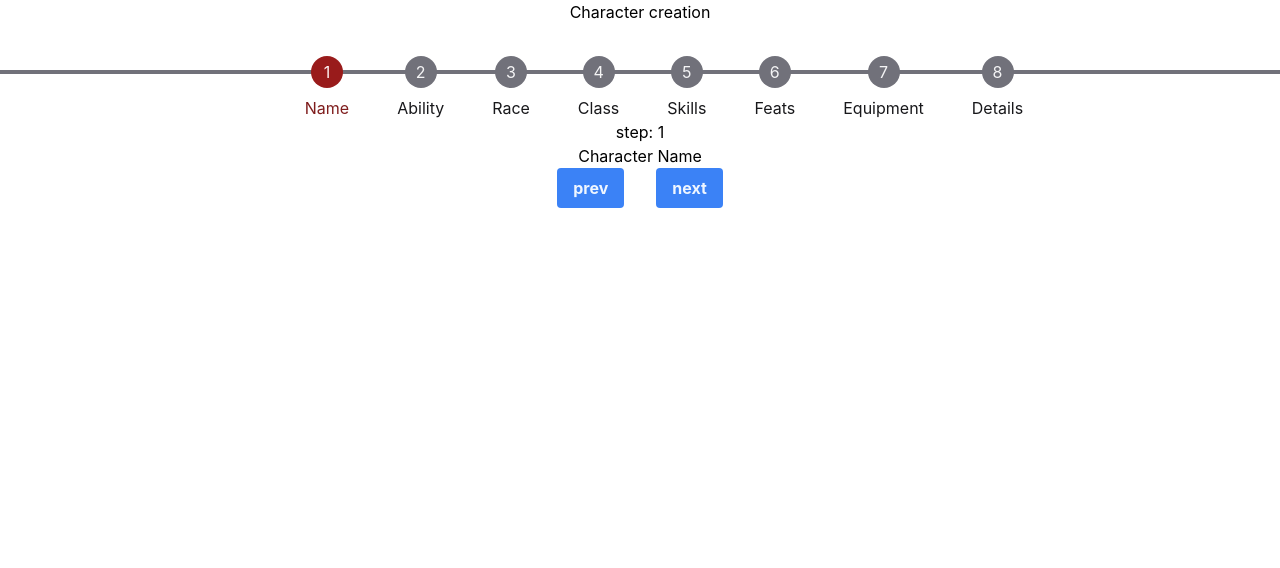
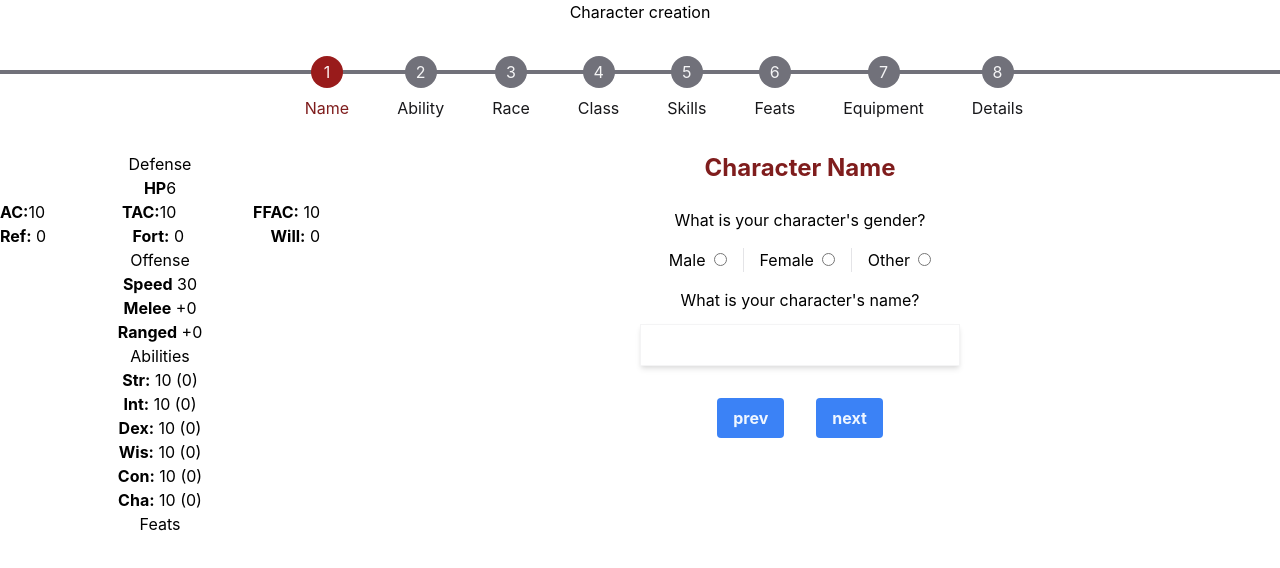
Before and after one commit to motorollerscalatron/pf1-character-creation-simulator, a React (Create React App) app: page / in a window 1280 px wide. Shown: the top 568 px of the page. Built offline with nearby package versions, Linux system fonts and the light colour scheme.

Commit message:
add immer / poplulate step1 with a form with states hooked

```diff
--- a/package.json
+++ b/package.json
@@ -17,6 +17,7 @@
     "react-router-dom": "^5.2.0",
     "react-scripts": "4.0.3",
     "typescript": "^4.1.2",
+    "use-immer": "^0.5.1",
     "web-vitals": "^1.0.1"
   },
   "scripts": {
--- a/src/views/CharacterCreation/CharacterCreation.tsx
+++ b/src/views/CharacterCreation/CharacterCreation.tsx
@@ -9,63 +9,37 @@ import Skills from './components/steps/Skills/Skills';
 import Feats from './components/steps/Feats/Feats';
 import Equipment from './components/steps/Equipment/Equipment';
 import Details from './components/steps/Details/Details';
-
+import CharacterStats from './components/CharacterStats/CharacterStats';
+import { useImmer } from 'use-immer';
+import { ICharacterGenerationState } from './characterCreation.types';
+import { nameStepValidator } from './components/steps/Name/nameStepValidator';
 const { useState } = React;
 export interface ICharacterCreationProps {}
 
 type ComponentsMap = {
-  [key: string]: React.FC;
+  [key: string]: typeof Name | typeof Abilities;
 };
 
 const componentsMap: ComponentsMap = {
   1: Name,
   2: Abilities,
-  3: Race,
+  /*3: Race,
   4: Class,
   5: Skills,
   6: Feats,
   7: Equipment,
-  8: Details,
+  8: Details,*/
 };
 
-interface CharacterGenerationState {
-  name: string;
-  gender: 'Male' | 'Female' | 'Other' | '';
-  campaignType:
-    | 'Low Fantasy'
-    | 'Standard Fantasy'
-    | 'High Fantasy'
-    | 'Epic Fantasy'
-    | '';
-  abilities: {
-    strength: number;
-    dexterity: number;
-    constitution: number;
-    intelligence: number;
-    wisdom: number;
-    charisma: number;
+type StepValidators = {
+  [key: string]: (characterState: ICharacterGenerationState) => boolean;
 };
-  race: 'Human' | 'Half-Elf' | 'Elf' | 'Half-Orc' | 'Dwarf' | 'Halfling' | '';
-  abilityScore:
-    | 'Strength'
-    | 'Dexterity'
-    | 'Constitution'
-    | 'Intelligence'
-    | 'Wisdom'
-    | 'Charisma'
-    | '';
-  bonusLanguage: string;
-  class:
-    | 'Fighter'
-    | 'Rouge'
-    | 'Paladin'
-    | 'Cleric'
-    | 'Sorcerer'
-    | 'Wizard'
-    | '';
-}
 
-const initialState: CharacterGenerationState = {
+const stepValidators: StepValidators = {
+  1: nameStepValidator,
+};
+
+const initialState: ICharacterGenerationState = {
   name: '',
   gender: '',
   campaignType: 'Standard Fantasy',
@@ -85,17 +59,41 @@ const initialState: CharacterGenerationState = {
 
 export default function CharacterCreation(props: ICharacterCreationProps) {
   const { step, nextStep, prevStep, setStep } = useStepper(1, 8);
-  const [form, setForm] = useState(initialState);
+  const [characterState, updateCharacterState] = useImmer(initialState);
 
   const CurrentComponent = componentsMap[step];
+
+  const onNextStep = () => {
+    const validator = stepValidators[step];
+    if (typeof validator !== 'function') {
+      throw new Error(`No validator function provided for step ${step}`);
+    }
+
+    const isStepComplete = validator(characterState);
+
+    if (!isStepComplete) {
+      alert('Please complete all the fields!');
+      return;
+    }
+    nextStep();
+  };
 
   return (
     <div className="container mx-auto">
       <div className="mb-8">Character creation</div>
       <CharacterCreationSteps currentStep={step} />
-      <div>step: {step}</div>
+      <main className="grid grid-cols-12 mt-8">
+        <aside className="col-span-3">
+          <CharacterStats characterState={characterState} />
+        </aside>
+
+        <section className="col-span-9 space-y-8">
           <div>
-        <CurrentComponent />
+            {/*<CurrentComponent characterState={characterState} />*/}
+            <CurrentComponent
+              characterState={characterState}
+              updateCharacterState={updateCharacterState}
+            />
           </div>
           <div className="space-x-8">
             <button
@@ -106,11 +104,13 @@ export default function CharacterCreation(props: ICharacterCreationProps) {
             </button>
             <button
               className="bg-blue-500 hover:bg-blue-700 text-blue-50 font-bold py-2 px-4 rounded"
-          onClick={nextStep}
+              onClick={onNextStep}
             >
               next
             </button>
           </div>
+        </section>
+      </main>
     </div>
   );
 }
--- /dev/null
+++ b/src/views/CharacterCreation/characterCreation.types.tsx
@@ -0,0 +1,36 @@
+export interface ICharacterGenerationState {
+  name: string;
+  gender: 'Male' | 'Female' | 'Other' | '';
+  campaignType:
+    | 'Low Fantasy'
+    | 'Standard Fantasy'
+    | 'High Fantasy'
+    | 'Epic Fantasy'
+    | '';
+  abilities: {
+    strength: number;
+    dexterity: number;
+    constitution: number;
+    intelligence: number;
+    wisdom: number;
+    charisma: number;
+  };
+  race: 'Human' | 'Half-Elf' | 'Elf' | 'Half-Orc' | 'Dwarf' | 'Halfling' | '';
+  abilityScore:
+    | 'Strength'
+    | 'Dexterity'
+    | 'Constitution'
+    | 'Intelligence'
+    | 'Wisdom'
+    | 'Charisma'
+    | '';
+  bonusLanguage: string;
+  class:
+    | 'Fighter'
+    | 'Rouge'
+    | 'Paladin'
+    | 'Cleric'
+    | 'Sorcerer'
+    | 'Wizard'
+    | '';
+}
--- /dev/null
+++ b/src/views/CharacterCreation/components/CharacterStats/CharacterStats.tsx
@@ -0,0 +1,79 @@
+import React from 'react';
+import { ICharacterGenerationState } from '../../characterCreation.types';
+import { calculateHealthPoints } from './helpers/abilities';
+interface ICharacterStatsProps {
+  characterState: ICharacterGenerationState;
+}
+
+/*
+
+HP = 6 + Math.floor((abilities.constitution / 2))
+
+*/
+
+export default function CharacterStats(props: ICharacterStatsProps) {
+  const { characterState } = props;
+
+  return (
+    <div id="character-preview" className="content box-shadow">
+      <h3 className="ntm">{characterState.class}</h3>
+      <h5>Defense</h5>
+      <div>
+        <strong>HP</strong>
+        {calculateHealthPoints(characterState.abilities.constitution)}
+      </div>
+      <div className="flex justify-between">
+        <div>
+          <strong>AC:</strong>
+          10
+        </div>
+        <div>
+          <strong>TAC:</strong>10
+        </div>
+        <div>
+          <strong>FFAC:</strong> 10
+        </div>
+      </div>
+      <div className="flex justify-between">
+        <div>
+          <strong>Ref:</strong> 0
+        </div>
+        <div>
+          <strong>Fort:</strong> 0
+        </div>
+        <div>
+          <strong>Will:</strong> 0
+        </div>
+      </div>
+      <h5>Offense</h5>
+      <b>Speed</b> 30
+      <br />
+      <b>Melee</b> +0
+      <br />
+      <b>Ranged</b> +0
+      <br />
+      <h5>Abilities</h5>
+      <div className="preview__abilities hidden md:block">
+        <div className="preview__ability">
+          <strong>Str:</strong> 10 (0)
+        </div>
+        <div className="preview__ability">
+          <strong>Int:</strong> 10 (0)
+        </div>
+        <div className="preview__ability">
+          <strong>Dex:</strong> 10 (0)
+        </div>
+        <div className="preview__ability">
+          <strong>Wis:</strong> 10 (0)
+        </div>
+        <div className="preview__ability">
+          <strong>Con:</strong> 10 (0)
+        </div>
+        <div className="preview__ability">
+          <strong>Cha:</strong> 10 (0)
+        </div>
+      </div>
+      <h5>Feats</h5>
+    </div>
+  );
+}
--- /dev/null
+++ b/src/views/CharacterCreation/components/CharacterStats/helpers/abilities.ts
@@ -0,0 +1,10 @@
+import {
+  BASE_HEALTH,
+  BASE_ABILITY_VALUE,
+} from '../../../constants/defaultCharacterSettings';
+export const calculateHealthPoints = (constitution: number) => {
+  const health =
+    BASE_HEALTH + Math.floor((constitution - BASE_ABILITY_VALUE) / 2);
+  console.log({ health });
+  return health < BASE_HEALTH ? BASE_HEALTH : health;
+};
--- a/src/views/CharacterCreation/components/steps/Abilities/Abilities.tsx
+++ b/src/views/CharacterCreation/components/steps/Abilities/Abilities.tsx
@@ -1,7 +1,18 @@
 import * as React from 'react';
+import { Updater } from 'use-immer';
+import { ICharacterGenerationState } from '../../../characterCreation.types';
 
-export interface IAbilitiesProps {}
+export interface IAbilitiesProps {
+  characterState: ICharacterGenerationState;
+  updateCharacterState: Updater<ICharacterGenerationState>;
+}
 
 export default function Abilities(props: IAbilitiesProps) {
-  return <div>Abilities</div>;
+  const { characterState } = props;
+  return (
+    <div>
+      <h1>Abilities</h1>
+      <div>{JSON.stringify(characterState)}</div>
+    </div>
+  );
 }
--- a/src/views/CharacterCreation/components/steps/Name/Name.tsx
+++ b/src/views/CharacterCreation/components/steps/Name/Name.tsx
@@ -1,7 +1,80 @@
 import * as React from 'react';
+import { Updater } from 'use-immer';
+import { ICharacterGenerationState } from '../../../characterCreation.types';
 
-export interface ICharacterNameProps {}
+export interface ICharacterNameProps {
+  characterState: ICharacterGenerationState;
+  updateCharacterState: Updater<ICharacterGenerationState>;
+}
+
+type Gender = 'Male' | 'Female' | 'Other';
+type Name = '';
 
 export default function CharacterName(props: ICharacterNameProps) {
-  return <div>Character Name</div>;
+  const { characterState, updateCharacterState } = props;
+
+  const onChange = (field: 'gender' | 'name') => (e: React.SyntheticEvent) => {
+    const value = (e.target as HTMLInputElement).value as Gender | Name;
+    console.log({ field, e, value });
+    updateCharacterState((draft) => {
+      draft[field] = value;
+    });
+  };
+
+  return (
+    <div>
+      <div className="text-2xl mb-6 font-bold text-red-900">Character Name</div>
+      <div>
+        What is your character's gender?
+        <div className="flex divide-x justify-center my-4">
+          <div className="px-4 space-x-2">
+            <label htmlFor="select-gender-male">Male</label>
+            <input
+              type="radio"
+              name="gender"
+              id="select-gender-male"
+              value="Male"
+              checked={characterState.gender == 'Male'}
+              onChange={onChange('gender')}
+            />
+          </div>
+
+          <div className="px-4 space-x-2">
+            <label htmlFor="select-gender-female">Female</label>
+            <input
+              type="radio"
+              name="gender"
+              value="Female"
+              id="select-gender-female"
+              checked={characterState.gender == 'Female'}
+              onChange={onChange('gender')}
+            />
+          </div>
+          <div className="px-4 space-x-2">
+            <label htmlFor="select-gender-other">Other</label>
+            <input
+              type="radio"
+              name="gender"
+              value="Other"
+              id="select-gender-other"
+              checked={characterState.gender == 'Other'}
+              onChange={onChange('gender')}
+            />
+          </div>
+        </div>
+      </div>
+      <div className="flex flex-col justify-center items-center space-y-3">
+        <label htmlFor="character-name-input">
+          What is your character's name?
+        </label>
+        <input
+          className="px-3 py-2 border border-gray-100 shadow-md w-80"
+          type="text"
+          id="character-name-input"
+          value={characterState.name}
+          onChange={onChange('name')}
+        />
+      </div>
+    </div>
+  );
 }
--- /dev/null
+++ b/src/views/CharacterCreation/components/steps/Name/nameStepValidator.ts
@@ -0,0 +1,8 @@
+import { ICharacterGenerationState } from '../../../characterCreation.types';
+export const nameStepValidator = (
+  characterState: ICharacterGenerationState
+) => {
+  const { gender, name } = characterState;
+  if (!gender || !name) return false;
+  return true;
+};
--- /dev/null
+++ b/src/views/CharacterCreation/constants/defaultCharacterSettings.ts
@@ -0,0 +1,2 @@
+export const BASE_HEALTH = 6;
+export const BASE_ABILITY_VALUE = 10;
```
Also changed, not shown: 1 other file (tests, documents, lock files or other folders). Lines whose indentation alone changed are shown as unchanged.
